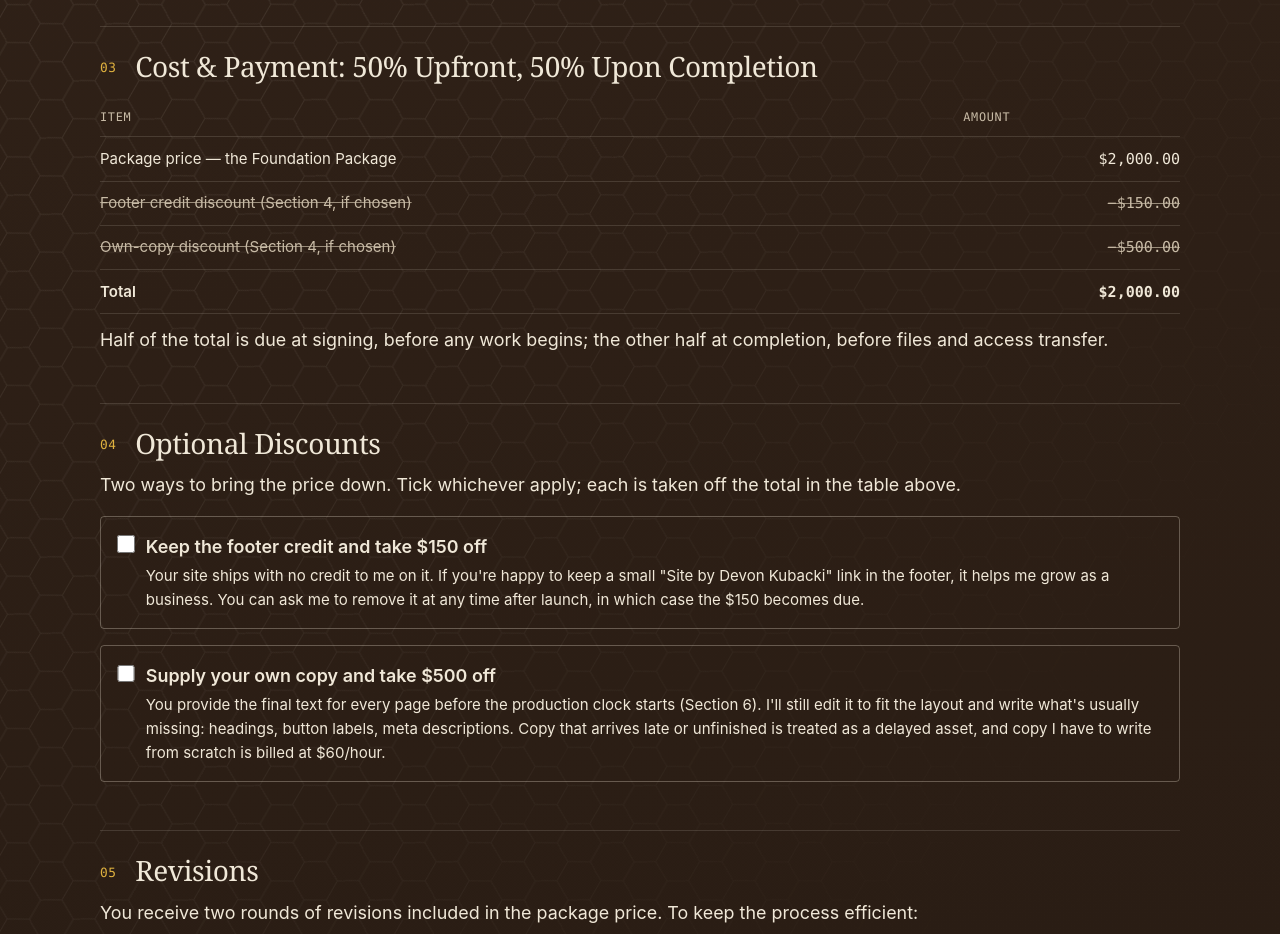
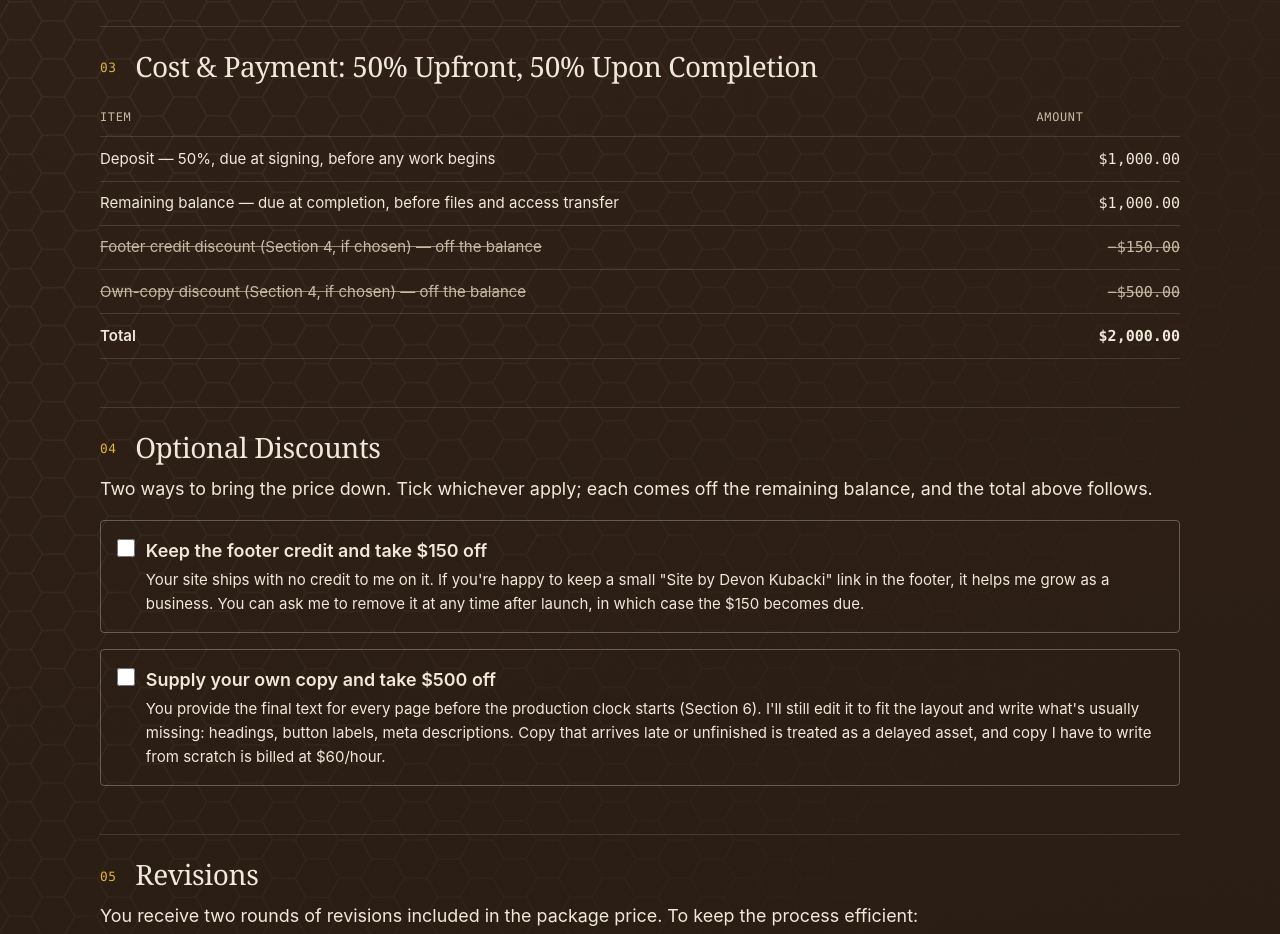
Before and after one commit to devon1137/portfolio-site, a plain HTML site: page agreement.html in a window 1280 px wide. Shown: the part 1820-2754 px from the top of the page. Drawn offline with Linux system fonts and the light colour scheme.

Commit message:
Agreement price table: deposit and balance, discounts, total
No package-price line. Deposit (half) and remaining balance (half,
less any ticked discounts), the two discount rows struck through until
chosen, and the Total under the rule, so the two halves always sum to
the total shown.

Co-Authored-By: Claude Opus 5 <noreply@anthropic.com>

```diff
--- a/agreement.html
+++ b/agreement.html
@@ -164,18 +164,18 @@
         <table>
           <thead><tr><th>Item</th><th class="amt">Amount</th></tr></thead>
           <tbody>
-            <tr data-pkg="foundation"><td>Package price — the Foundation Package</td><td class="amt" data-price="2000">$2,000.00</td></tr>
-            <tr data-pkg="launch" hidden><td>Package price — the Launch Package</td><td class="amt" data-price="1500">$1,500.00</td></tr>
-            <tr data-discount="footer_credit" class="is-off"><td>Footer credit discount (Section 4, if chosen)</td><td class="amt" data-off="150">−$150.00</td></tr>
-            <tr data-discount="own_copy" data-pkg="foundation" class="is-off"><td>Own-copy discount (Section 4, if chosen)</td><td class="amt" data-off="500">−$500.00</td></tr>
-            <tr data-discount="own_copy" data-pkg="launch" class="is-off"><td>Own-copy discount (Section 4, if chosen)</td><td class="amt" data-off="400">−$400.00</td></tr>
+            <tr data-pkg="foundation"><td>Deposit — 50%, due at signing, before any work begins</td><td class="amt" data-price="2000" data-deposit>$1,000.00</td></tr>
+            <tr data-pkg="launch" hidden><td>Deposit — 50%, due at signing, before any work begins</td><td class="amt" data-price="1500" data-deposit>$750.00</td></tr>
+            <tr><td>Remaining balance — due at completion, before files and access transfer</td><td class="amt" data-balance>$1,000.00</td></tr>
+            <tr data-discount="footer_credit" class="is-off"><td>Footer credit discount (Section 4, if chosen) — off the balance</td><td class="amt" data-off="150">−$150.00</td></tr>
+            <tr data-discount="own_copy" data-pkg="foundation" class="is-off"><td>Own-copy discount (Section 4, if chosen) — off the balance</td><td class="amt" data-off="500">−$500.00</td></tr>
+            <tr data-discount="own_copy" data-pkg="launch" class="is-off"><td>Own-copy discount (Section 4, if chosen) — off the balance</td><td class="amt" data-off="400">−$400.00</td></tr>
             <tr class="sum"><td>Total</td><td class="amt" data-total>$2,000.00</td></tr>
           </tbody>
         </table>
-        <p>Half of the total is due at signing, before any work begins; the other half at completion, before files and access transfer.</p>
 
         <h2><span class="num">04</span>Optional Discounts</h2>
-        <p>Two ways to bring the price down. Tick whichever apply; each is taken off the total in the table above.</p>
+        <p>Two ways to bring the price down. Tick whichever apply; each comes off the remaining balance, and the total above follows.</p>
         <label class="check">
           <input type="checkbox" name="footer_credit" value="yes">
           <span><strong>Keep the footer credit and take $150 off</strong>Your site ships with no credit to me on it. If you're happy to keep a small "Site by Devon Kubacki" link in the footer, it helps me grow as a business. You can ask me to remove it at any time after launch, in which case the $150 becomes due.</span>
--- a/js/script.js
+++ b/js/script.js
@@ -322,15 +322,18 @@ document.addEventListener('DOMContentLoaded', () => {
         });
         document.querySelectorAll('[data-pkg-name]').forEach((el) => { el.textContent = names[pkg]; });
         document.title = `${names[pkg]} Agreement — Devon Kubacki`;
-        // Price table: the visible package price, less whichever discounts
-        // are ticked, is the total.
+        // Price table: the deposit is half the package price; the ticked
+        // discounts come off the other half; the total is their sum.
         const money = (n) => '$' + n.toLocaleString('en-US', { minimumFractionDigits: 2, maximumFractionDigits: 2 });
         const priceCell = [...document.querySelectorAll('[data-price]')].find((c) => !c.closest('tr').hidden);
         if (priceCell) {
+          const half = Number(priceCell.dataset.price) / 2;
           const off = [...document.querySelectorAll('[data-off]')]
             .filter((c) => { const tr = c.closest('tr'); return !tr.hidden && !tr.classList.contains('is-off'); })
             .reduce((sum, c) => sum + Number(c.dataset.off), 0);
-          document.querySelector('[data-total]').textContent = money(Number(priceCell.dataset.price) - off);
+          priceCell.textContent = money(half);
+          document.querySelector('[data-balance]').textContent = money(half - off);
+          document.querySelector('[data-total]').textContent = money(half + half - off);
         }
       };
       // The hand-coded tier was Starter Site, then Foundation Package, now Launch Package; old links keep landing on it.
```
